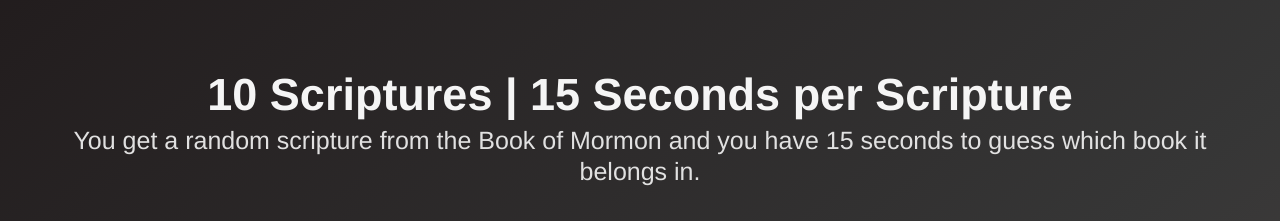
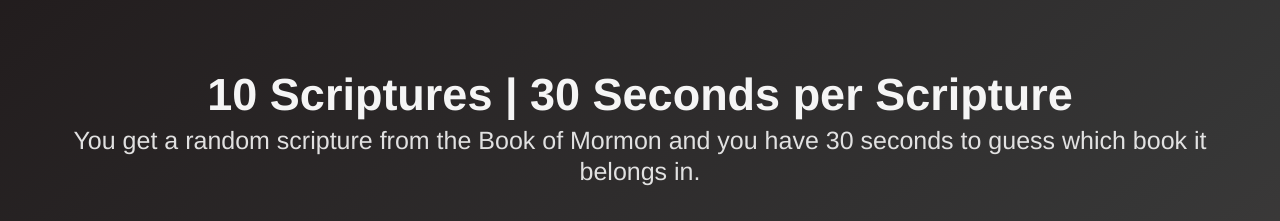
Before and after one commit to rodohanna/creative-3, a Vue app: page / in a window 1280 px wide. Shown: the part 169-390 px from the top of the page. Built offline with nearby package versions, Linux system fonts and the light colour scheme.

Commit message:
balancing

```diff
--- a/src/components/MainBanner.vue
+++ b/src/components/MainBanner.vue
@@ -2,10 +2,10 @@
   <section class="hero is-fullheight is-dark is-bold main-banner">
     <div class="hero-body">
       <div class="container banner-container">
-        <h1 class="title banner-title">10 Scriptures | 15 Seconds per Scripture</h1>
+        <h1 class="title banner-title">10 Scriptures | 30 Seconds per Scripture</h1>
         <h2
           class="subtitle"
-        >You get a random scripture from the Book of Mormon and you have 15 seconds to guess which book it belongs in.</h2>
+        >You get a random scripture from the Book of Mormon and you have 30 seconds to guess which book it belongs in.</h2>
         <div class="columns is-mobile">
           <div class="column is-6">
             <a class="button is-info start-game-btn" v-on:click="handleBegin">BEGIN</a>
--- a/src/components/Question.vue
+++ b/src/components/Question.vue
@@ -59,7 +59,7 @@
   },
   data() {
     return {
-      time: 15,
+      time: 30,
       block: false,
       interval: null
     };
@@ -122,7 +122,7 @@
   watch: {
     question: function() {
       this.block = false;
-      this.time = 15;
+      this.time = 30;
       Array.from(document.querySelectorAll(".question-button")).forEach(
         button => {
           button.classList.remove("is-primary");
```
